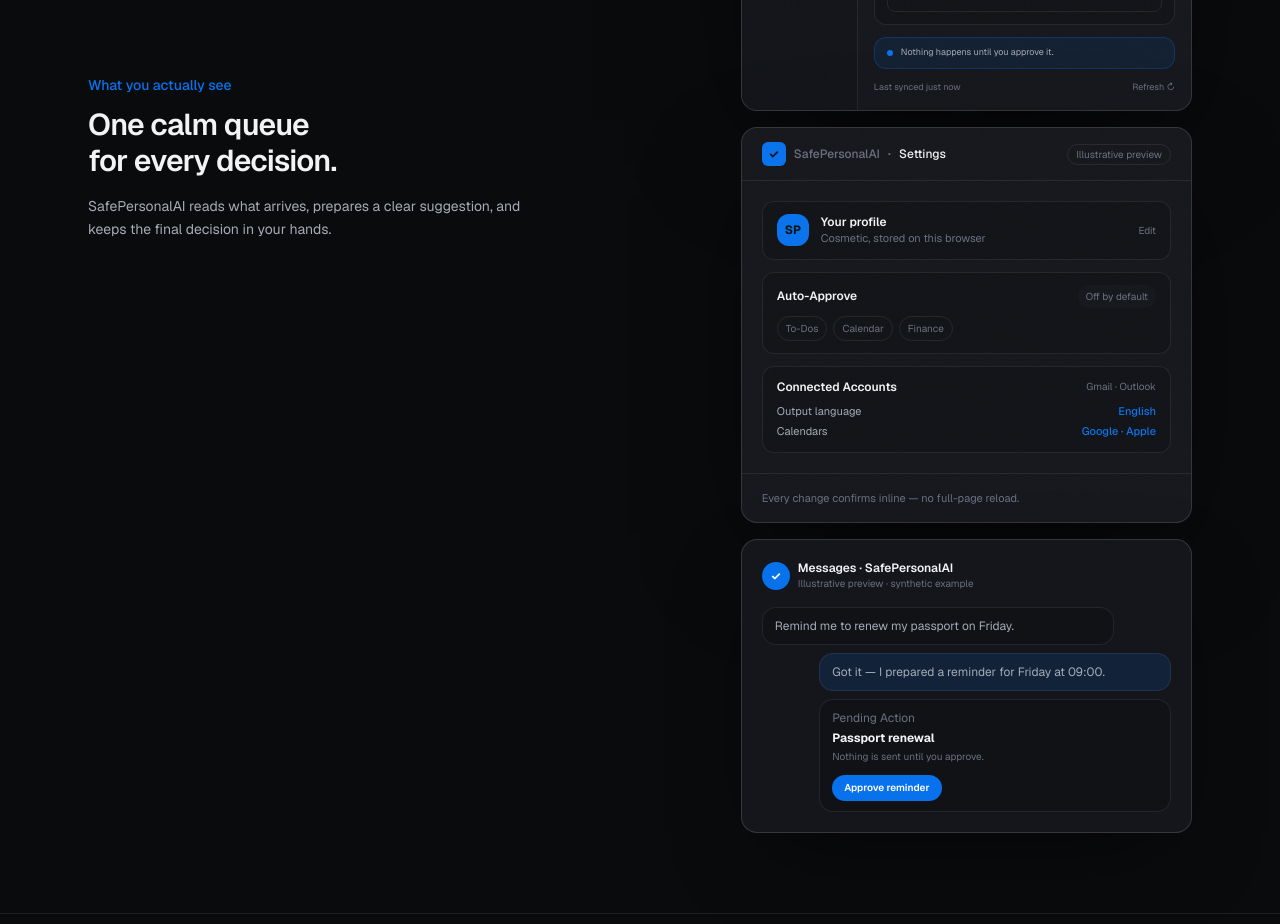
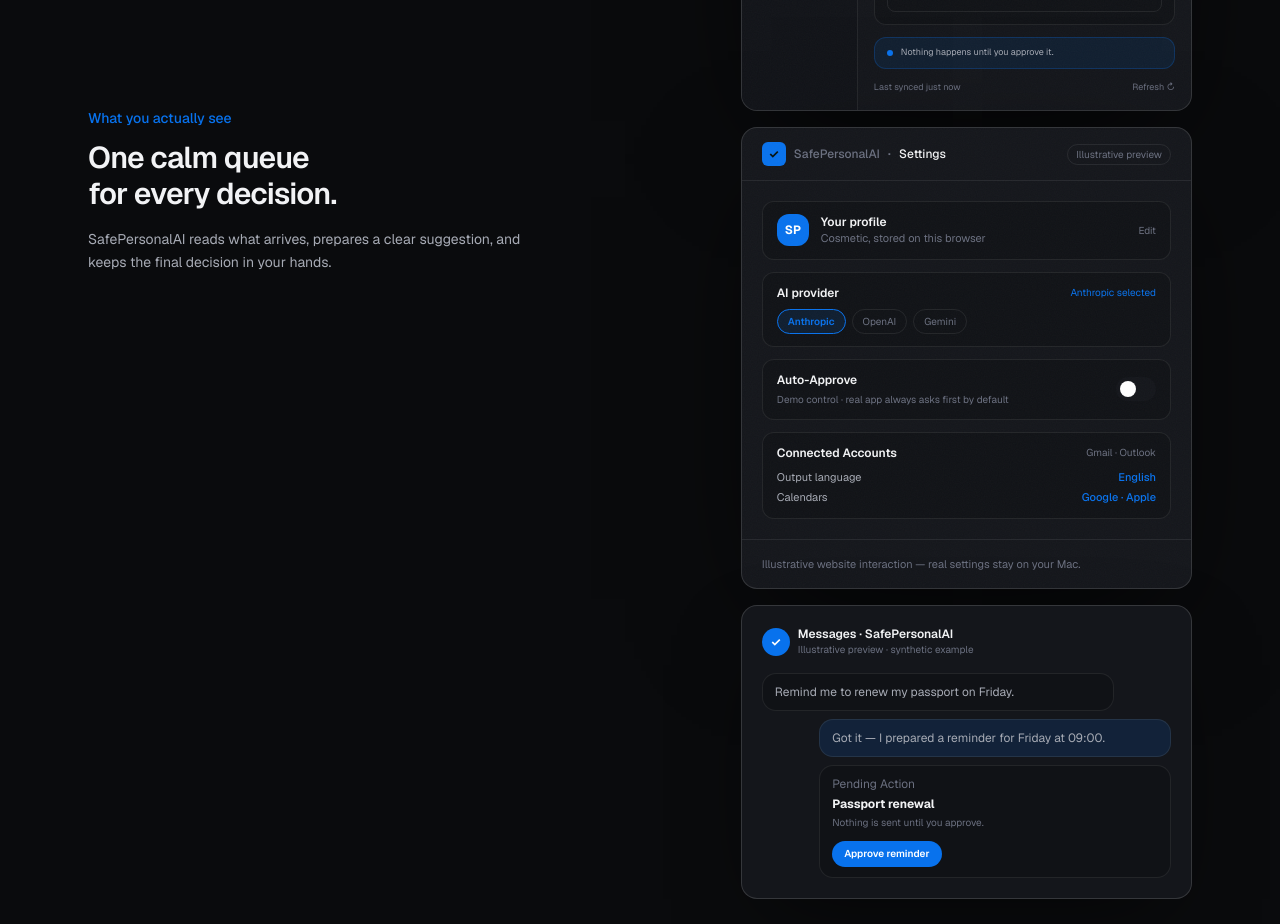
Before and after one commit to Krawatt-creator/safepersonalai-website, a Next.js app: page /modules/operational in a window 1280 px wide. Shown: the part 2180-3104 px from the top of the page. Built offline with nearby package versions, Linux system fonts and the light colour scheme.

Commit message:
Make settings website preview interactive

```diff
--- a/src/components/SettingsPreviewPanel.tsx
+++ b/src/components/SettingsPreviewPanel.tsx
@@ -1,17 +1,21 @@
-// Marketing preview of the commercial Settings surface. Values are
-// illustrative; the real controls remain local to the packaged app.
+"use client";
+
+import { useState } from "react";
 import PreviewChrome from "./PreviewChrome";
 
+// This is intentionally a local interaction demo. It never writes to the
+// packaged app or suggests that a website click changes a customer's Mac.
 export default function SettingsPreviewPanel() {
-  return (
-    <div className="grain relative overflow-hidden rounded-2xl border border-border-strong bg-bg-card shadow-[0_40px_120px_-30px_rgba(0,0,0,0.7)]">
-      <PreviewChrome title="Settings" />
-      <div className="space-y-3 p-5">
-        <div className="flex items-center gap-3 rounded-xl border border-border bg-bg-raised px-3.5 py-3"><span className="grid h-8 w-8 place-items-center rounded-xl bg-green text-xs font-bold text-[#06110c]">SP</span><div className="min-w-0 flex-1"><p className="text-xs font-semibold text-text">Your profile</p><p className="text-[11px] text-text-tertiary">Cosmetic, stored on this browser</p></div><span className="text-[10px] text-text-tertiary">Edit</span></div>
-        <div className="rounded-xl border border-border bg-bg-raised px-3.5 py-3"><div className="flex items-center justify-between"><p className="text-xs font-semibold text-text">Auto-Approve</p><span className="rounded-full bg-bg-card px-2 py-1 text-[10px] text-text-tertiary">Off by default</span></div><div className="mt-2 flex flex-wrap gap-1.5"><span className="rounded-full border border-border px-2 py-1 text-[10px] text-text-tertiary">To-Dos</span><span className="rounded-full border border-border px-2 py-1 text-[10px] text-text-tertiary">Calendar</span><span className="rounded-full border border-border px-2 py-1 text-[10px] text-text-tertiary">Finance</span></div></div>
-        <div className="rounded-xl border border-border bg-bg-raised px-3.5 py-3"><div className="flex items-center justify-between"><p className="text-xs font-semibold text-text">Connected Accounts</p><span className="text-[10px] text-text-tertiary">Gmail · Outlook</span></div><div className="mt-2 flex items-center justify-between text-[11px]"><span className="text-text-secondary">Output language</span><span className="font-medium text-green">English</span></div><div className="mt-1 flex items-center justify-between text-[11px]"><span className="text-text-secondary">Calendars</span><span className="font-medium text-green">Google · Apple</span></div></div>
-      </div>
-      <div className="border-t border-border px-5 py-4"><p className="text-[11px] text-text-tertiary">Every change confirms inline — no full-page reload.</p></div>
+  const [provider, setProvider] = useState("Anthropic");
+  const [autoApprove, setAutoApprove] = useState(false);
+  return <div className="grain relative overflow-hidden rounded-2xl border border-border-strong bg-bg-card shadow-[0_40px_120px_-30px_rgba(0,0,0,0.7)]">
+    <PreviewChrome title="Settings" />
+    <div className="space-y-3 p-5">
+      <div className="flex items-center gap-3 rounded-xl border border-border bg-bg-raised px-3.5 py-3"><span className="grid h-8 w-8 place-items-center rounded-xl bg-green text-xs font-bold text-white">SP</span><div className="min-w-0 flex-1"><p className="text-xs font-semibold text-text">Your profile</p><p className="text-[11px] text-text-tertiary">Cosmetic, stored on this browser</p></div><span className="text-[10px] text-text-tertiary">Edit</span></div>
+      <div className="rounded-xl border border-border bg-bg-raised px-3.5 py-3"><div className="flex items-center justify-between"><p className="text-xs font-semibold text-text">AI provider</p><span className="text-[10px] text-green">{provider} selected</span></div><div className="mt-2 flex flex-wrap gap-1.5">{["Anthropic", "OpenAI", "Gemini"].map((name) => <button key={name} type="button" onClick={() => setProvider(name)} aria-pressed={provider === name} className={`rounded-full border px-2.5 py-1 text-[10px] transition ${provider === name ? "border-green bg-green/12 font-semibold text-green" : "border-border text-text-tertiary hover:border-border-strong hover:text-text"}`}>{name}</button>)}</div></div>
+      <div className="rounded-xl border border-border bg-bg-raised px-3.5 py-3"><div className="flex items-center justify-between"><div><p className="text-xs font-semibold text-text">Auto-Approve</p><p className="mt-1 text-[10px] text-text-tertiary">Demo control · real app always asks first by default</p></div><button type="button" role="switch" aria-checked={autoApprove} onClick={() => setAutoApprove((value) => !value)} className={`relative h-6 w-10 rounded-full transition ${autoApprove ? "bg-green" : "bg-bg-card"}`}><span className={`absolute top-1 h-4 w-4 rounded-full bg-white transition ${autoApprove ? "left-5" : "left-1"}`} /></button></div></div>
+      <div className="rounded-xl border border-border bg-bg-raised px-3.5 py-3"><div className="flex items-center justify-between text-xs"><p className="font-semibold text-text">Connected Accounts</p><span className="text-[10px] text-text-tertiary">Gmail · Outlook</span></div><div className="mt-2 flex items-center justify-between text-[11px]"><span className="text-text-secondary">Output language</span><span className="font-medium text-green">English</span></div><div className="mt-1 flex items-center justify-between text-[11px]"><span className="text-text-secondary">Calendars</span><span className="font-medium text-green">Google · Apple</span></div></div>
     </div>
-  );
+    <div className="border-t border-border px-5 py-4"><p className="text-[11px] text-text-tertiary">Illustrative website interaction — real settings stay on your Mac.</p></div>
+  </div>;
 }
```
